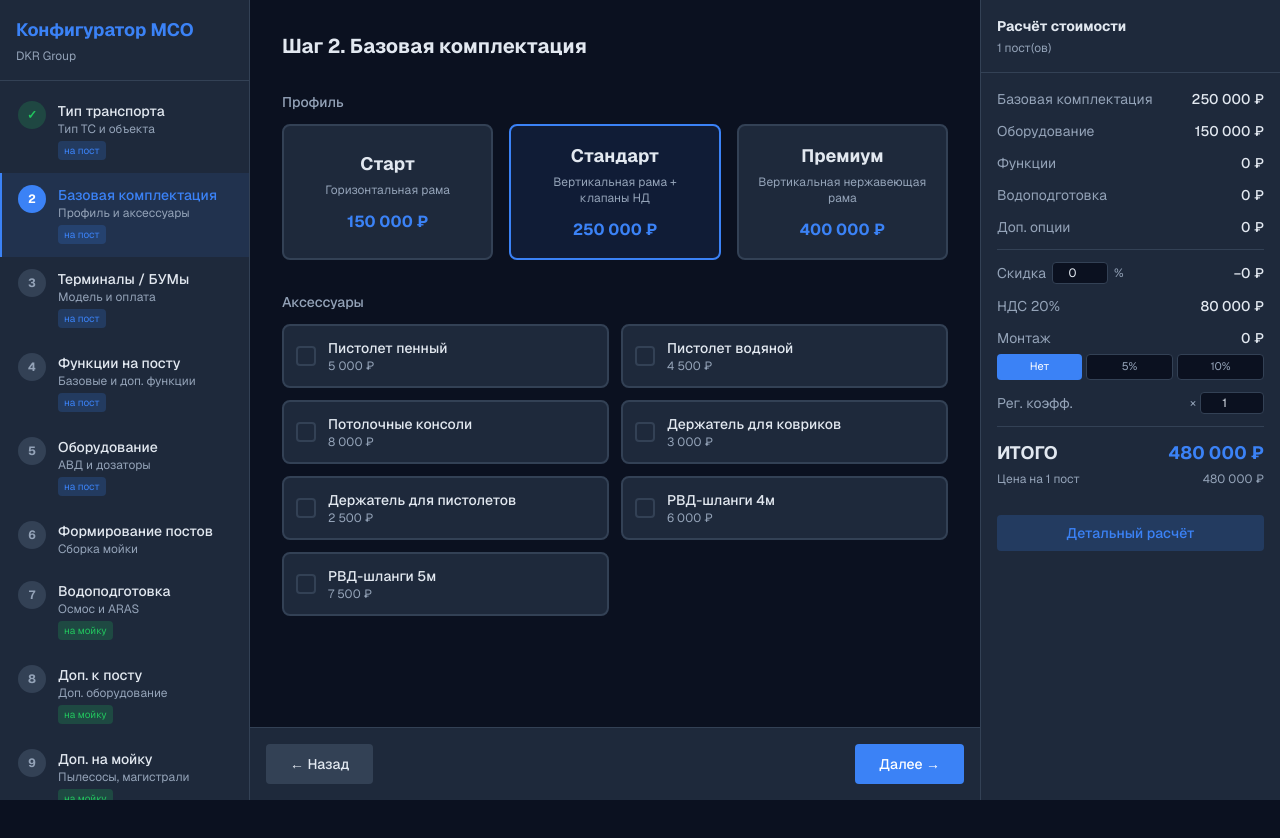
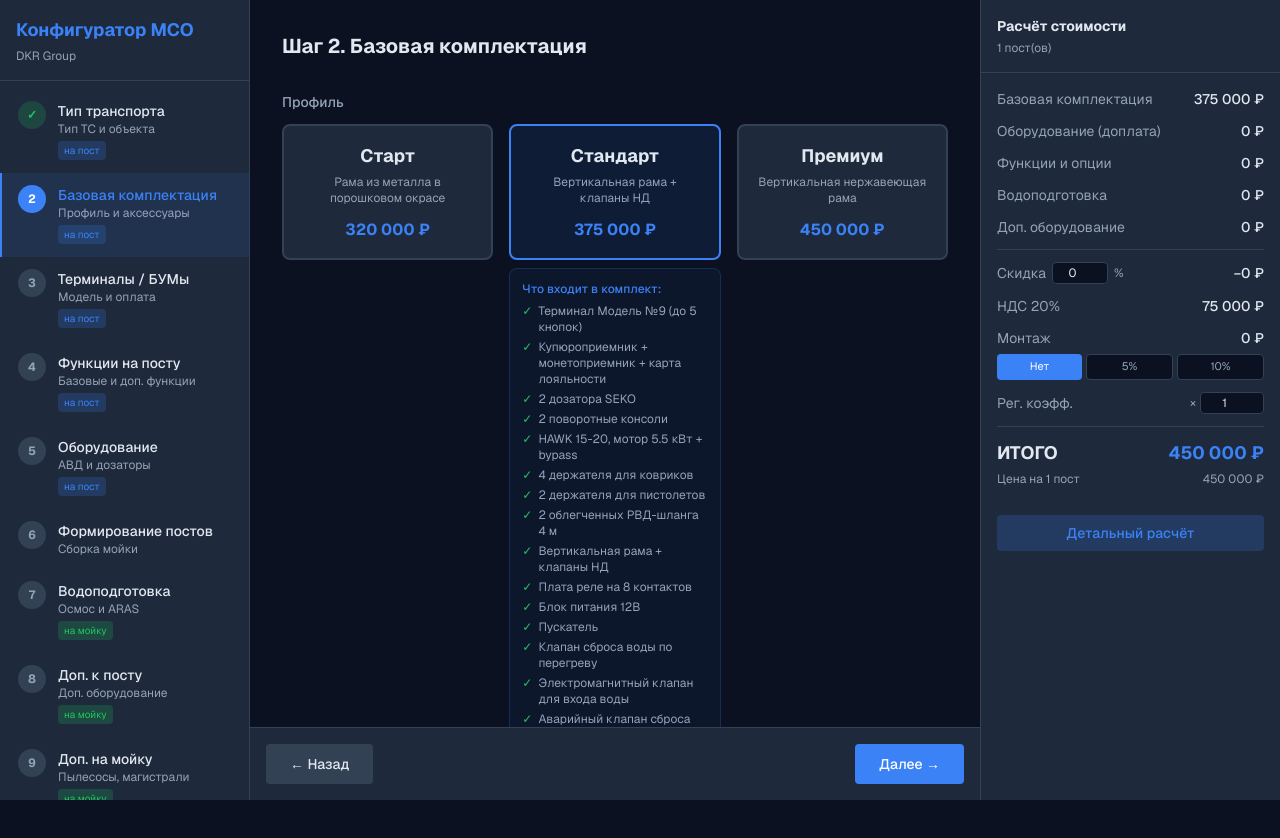
Before and after one commit to alexamatv/dkr-configurator, a Next.js app: page / in a window 1280 px wide. Both pictures are taken after a click on the button "Далее →". Shown: the top 838 px of the page. Before the commit the page ends 800 px from the top, so only its background shows below. Built offline with nearby package versions, Linux system fonts and the light colour scheme.

Commit message:
real profile data start+standard

```diff
--- a/src/components/CostPanel.tsx
+++ b/src/components/CostPanel.tsx
@@ -25,21 +25,26 @@ function useCostCalc(state: WizardState) {
   const posts = state.posts.length > 0 ? state.posts : [];
   const postCount = Math.max(posts.length, 1);
 
+  // Profile price = full kit (АВД, БУМ, оплата, аксессуары — всё включено)
   const profile = profiles.find((p) => p.id === state.step2.profile);
   const profilePrice = profile?.price ?? 0;
 
-  const accessoriesPrice = state.step2.accessories
-    .filter((a) => a.selected)
+  // Доплата за аксессуары сверх комплекта (price > 0 = апгрейд/доп)
+  const accessoriesUpgrade = state.step2.accessories
+    .filter((a) => a.selected && a.price > 0)
     .reduce((sum, a) => sum + a.price, 0);
 
+  // Доплата за БУМ (0 если из комплекта, >0 если апгрейд)
   const bum = bumModels.find((b) => b.id === state.step3.bumModel);
-  const bumPrice = bum?.price ?? 0;
+  const bumUpgrade = bum?.price ?? 0;
 
-  const paymentPrice = state.step3.paymentSystems.reduce(
+  // Доплата за системы оплаты (0 если из комплекта, >0 если доп)
+  const paymentUpgrade = state.step3.paymentSystems.reduce(
     (sum, ps) => sum + (paymentSystemPrices[ps] ?? 0),
     0
   );
 
+  // Доп. функции — только не базовые
   const functionsPrice = state.step4.functions
     .filter((f) => !f.isBase && f.option && f.option !== 'none')
     .reduce((sum, f) => {
@@ -48,8 +53,9 @@ function useCostCalc(state: WizardState) {
       return sum;
     }, 0);
 
+  // Доплата за АВД (0 если из комплекта, >0 если апгрейд)
   const avd = avdKits.find((a) => a.id === state.step5.avdKit);
-  const avdPrice = avd?.price ?? 0;
+  const avdUpgrade = avd?.price ?? 0;
 
   const osmos = osmosOptions.find((o) => o.id === state.step7.osmosOption);
   const osmosPrice = osmos?.price ?? 0;
@@ -73,7 +79,8 @@ function useCostCalc(state: WizardState) {
     state.step9.pipelines.water * 700 +
     state.step9.pipelines.chemical * 900;
 
-  const equipmentTotal = (profilePrice + accessoriesPrice + bumPrice + paymentPrice + functionsPrice + avdPrice) * postCount;
+  const upgradesPerPost = accessoriesUpgrade + bumUpgrade + paymentUpgrade + functionsPrice + avdUpgrade;
+  const equipmentTotal = (profilePrice + upgradesPerPost) * postCount;
   const washTotal = osmosPrice + arasPrice + postExtrasPrice + vacuumPrice + washExtrasPrice + pipelinesPrice;
   const subtotal = equipmentTotal + washTotal;
 
@@ -94,10 +101,10 @@ function useCostCalc(state: WizardState) {
 
   const lines: [string, number][] = [
     ['Базовая комплектация', profilePrice * postCount],
-    ['Оборудование', (avdPrice + bumPrice) * postCount],
-    ['Функции', (functionsPrice + accessoriesPrice + paymentPrice) * postCount],
+    ['Оборудование (доплата)', (avdUpgrade + bumUpgrade) * postCount],
+    ['Функции и опции', (functionsPrice + accessoriesUpgrade + paymentUpgrade) * postCount],
     ['Водоподготовка', osmosPrice + arasPrice],
-    ['Доп. опции', postExtrasPrice + vacuumPrice + washExtrasPrice + pipelinesPrice],
+    ['Доп. оборудование', postExtrasPrice + vacuumPrice + washExtrasPrice + pipelinesPrice],
   ];
 
   return {
--- a/src/components/Wizard.tsx
+++ b/src/components/Wizard.tsx
@@ -35,7 +35,34 @@ import { Step8PostExtras } from './steps/Step8PostExtras';
 import { Step9WashExtras } from './steps/Step9WashExtras';
 import { Step10Final } from './steps/Step10Final';
 
+function applyProfileDefaults(profileId: string) {
+  const profile = profiles.find((p) => p.id === profileId);
+  if (!profile) return null;
+  return {
+    step2: {
+      profile: profileId as WizardState['step2']['profile'],
+      accessories: defaultAccessories.map((a) => ({
+        ...a,
+        selected: profile.defaultAccessories.includes(a.id),
+      })),
+    },
+    step3: {
+      bumModel: profile.defaultTerminal,
+      paymentSystems: [...profile.defaultPayments],
+      customDesign: false,
+    },
+    step5: {
+      avdKit: profile.defaultAvd,
+      dosators: profile.defaultDosators.map((d, i) => ({
+        id: String(i + 1),
+        ...d,
+      })),
+    },
+  };
+}
+
 function createInitialState(): WizardState {
+  const defaults = applyProfileDefaults('standard')!;
   return {
     currentStep: 1,
     step1: {
@@ -44,28 +71,15 @@ function createInitialState(): WizardState {
       clientSearch: '',
       manager: '',
     },
-    step2: {
-      profile: 'standard',
-      accessories: defaultAccessories.map((a) => ({ ...a })),
-    },
-    step3: {
-      bumModel: 'model_13',
-      paymentSystems: [],
-      customDesign: false,
-    },
+    step2: defaults.step2,
+    step3: defaults.step3,
     step4: {
       functions: [
         ...defaultBaseFunctions.map((f) => ({ ...f })),
         ...defaultExtraFunctions.map((f) => ({ ...f })),
       ],
     },
-    step5: {
-      avdKit: 'hawk_15_25',
-      dosators: [
-        { id: '1', type: 'SEKO', quantity: 2 },
-        { id: '2', type: 'Ulka', quantity: 1 },
-      ],
-    },
+    step5: defaults.step5,
     posts: [],
     currentPostIndex: -1,
     step7: {
@@ -105,15 +119,18 @@ export function Wizard() {
   const updateStep1 = useCallback((data: Step1Data) => setState((s) => ({ ...s, step1: data })), []);
   const updateStep2 = useCallback((data: Step2Data) => {
     setState((s) => {
-      const profile = profiles.find((p) => p.id === data.profile);
-      let newStep5 = s.step5;
-      if (profile && data.profile !== s.step2.profile) {
-        newStep5 = {
-          avdKit: profile.defaultAvd,
-          dosators: profile.defaultDosators.map((d) => ({ ...d })),
-        };
+      if (data.profile !== s.step2.profile) {
+        const defaults = applyProfileDefaults(data.profile);
+        if (defaults) {
+          return {
+            ...s,
+            step2: defaults.step2,
+            step3: { ...defaults.step3, customDesign: s.step3.customDesign },
+            step5: defaults.step5,
+          };
+        }
       }
-      return { ...s, step2: data, step5: newStep5 };
+      return { ...s, step2: data };
     });
   }, []);
   const updateStep3 = useCallback((data: Step3Data) => setState((s) => ({ ...s, step3: data })), []);
@@ -209,25 +226,20 @@ export function Wizard() {
 
   const handleCreateNew = useCallback(() => {
     saveCurrentPostToList();
+    const defaults = applyProfileDefaults('standard')!;
     setState((s) => ({
       ...s,
       currentStep: 1,
       currentPostIndex: -1,
-      step2: { profile: 'standard', accessories: defaultAccessories.map((a) => ({ ...a })) },
-      step3: { bumModel: 'model_13', paymentSystems: [], customDesign: false },
+      step2: defaults.step2,
+      step3: defaults.step3,
       step4: {
         functions: [
           ...defaultBaseFunctions.map((f) => ({ ...f })),
           ...defaultExtraFunctions.map((f) => ({ ...f })),
         ],
       },
-      step5: {
-        avdKit: 'hawk_15_25',
-        dosators: [
-          { id: '1', type: 'SEKO', quantity: 2 },
-          { id: '2', type: 'Ulka', quantity: 1 },
-        ],
-      },
+      step5: defaults.step5,
     }));
   }, [saveCurrentPostToList]);
 
--- a/src/components/steps/Step2BaseConfig.tsx
+++ b/src/components/steps/Step2BaseConfig.tsx
@@ -1,6 +1,7 @@
 'use client';
 
-import type { Step2Data, Accessory } from '@/types';
+import { useState } from 'react';
+import type { Step2Data } from '@/types';
 import { profiles } from '@/data/mockData';
 
 interface Props {
@@ -9,6 +10,9 @@ interface Props {
 }
 
 export function Step2BaseConfig({ data, onChange }: Props) {
+  const [expandedProfile, setExpandedProfile] = useState<string | null>(data.profile);
+  const selectedProfile = profiles.find((p) => p.id === data.profile);
+
   const toggleAccessory = (id: string) => {
     onChange({
       ...data,
@@ -25,11 +29,17 @@ export function Step2BaseConfig({ data, onChange }: Props) {
       <div>
         <label className="block text-sm font-medium text-muted mb-3">Профиль</label>
         <div className="grid grid-cols-1 sm:grid-cols-3 gap-4">
-          {profiles.map((p) => (
+          {profiles.map((p) => {
+            const isSelected = data.profile === p.id;
+            const isExpanded = expandedProfile === p.id;
+            return (
+              <div key={p.id} className="flex flex-col">
                 <button
-              key={p.id}
-              onClick={() => onChange({ ...data, profile: p.id as Step2Data['profile'] })}
-              className={`radio-card ${data.profile === p.id ? 'selected' : ''}`}
+                  onClick={() => {
+                    onChange({ ...data, profile: p.id as Step2Data['profile'] });
+                    setExpandedProfile(isExpanded && isSelected ? null : p.id);
+                  }}
+                  className={`radio-card ${isSelected ? 'selected' : ''}`}
                 >
                   <div className="font-bold text-lg">{p.name}</div>
                   <div className="text-xs text-muted mt-1">{p.description}</div>
@@ -37,14 +47,44 @@ export function Step2BaseConfig({ data, onChange }: Props) {
                     {p.price.toLocaleString('ru-RU')} ₽
                   </div>
                 </button>
+                {isSelected && isExpanded && (
+                  <div className="mt-2 p-3 bg-accent/5 border border-accent/20 rounded-lg text-xs space-y-1">
+                    <div className="font-medium text-accent mb-1.5">Что входит в комплект:</div>
+                    {p.includedComponents.map((c, i) => (
+                      <div key={i} className="flex items-start gap-1.5 text-muted">
+                        <span className="text-success shrink-0">✓</span>
+                        <span>{c}</span>
+                      </div>
                     ))}
+                  </div>
+                )}
+                {isSelected && !isExpanded && (
+                  <button
+                    onClick={() => setExpandedProfile(p.id)}
+                    className="mt-1 text-[11px] text-accent hover:underline text-left px-1"
+                  >
+                    Показать состав комплекта
+                  </button>
+                )}
+              </div>
+            );
+          })}
         </div>
       </div>
 
       <div>
-        <label className="block text-sm font-medium text-muted mb-3">Аксессуары</label>
+        <label className="block text-sm font-medium text-muted mb-3">
+          Аксессуары
+          {selectedProfile && (
+            <span className="text-xs text-accent ml-2">
+              (отмеченные входят в комплект «{selectedProfile.name}»)
+            </span>
+          )}
+        </label>
         <div className="grid grid-cols-1 sm:grid-cols-2 gap-3">
-          {data.accessories.map((acc) => (
+          {data.accessories.map((acc) => {
+            const inKit = selectedProfile?.defaultAccessories.includes(acc.id);
+            return (
               <label
                 key={acc.id}
                 className={`flex items-center gap-3 p-3 rounded-lg border-2 cursor-pointer transition-colors ${
@@ -68,10 +108,17 @@ export function Step2BaseConfig({ data, onChange }: Props) {
                 </div>
                 <div className="min-w-0">
                   <div className="text-sm font-medium truncate">{acc.name}</div>
-                <div className="text-xs text-muted">{acc.price.toLocaleString('ru-RU')} ₽</div>
+                  <div className="text-xs text-muted">
+                    {acc.price === 0 && inKit
+                      ? 'Входит в комплект'
+                      : acc.price === 0
+                        ? '0 ₽'
+                        : `+${acc.price.toLocaleString('ru-RU')} ₽ (доплата)`}
+                  </div>
                 </div>
               </label>
-          ))}
+            );
+          })}
         </div>
       </div>
     </div>
--- a/src/data/mockData.ts
+++ b/src/data/mockData.ts
@@ -6,55 +6,128 @@ import type {
   PostExtra,
   VacuumOption,
   WashExtra,
-  Dosator,
+  ProfileConfig,
 } from '@/types';
 
-export const profiles = [
+export const profiles: ProfileConfig[] = [
   {
     id: 'start',
     name: 'Старт',
-    description: 'Горизонтальная рама',
-    price: 150000,
+    description: 'Рама из металла в порошковом окрасе',
+    price: 320000,
     defaultAvd: 'hawk_15_20',
-    defaultDosators: [
-      { id: '1', type: 'SEKO' as const, quantity: 2 },
+    defaultDosators: [{ type: 'Ulka', quantity: 2 }],
+    defaultTerminal: 'model_9',
+    defaultPayments: ['bill_acceptor', 'coin_acceptor', 'loyalty_reader'],
+    defaultAccessories: [
+      'foam_gun',
+      'water_gun',
+      'ceiling_consoles',
+      'mat_holders',
+      'gun_holders',
+      'hose_4m',
+    ],
+    includedComponents: [
+      'Терминал Модель №9 (до 5 кнопок)',
+      'Купюроприемник + монетоприемник + карта лояльности',
+      '2 дозатора Ulka',
+      '2 поворотные консоли',
+      'HAWK 15-20, мотор 5.5 кВт + bypass',
+      '4 держателя для ковриков',
+      '2 держателя для пистолетов',
+      '2 облегченных РВД-шланга 4 м',
+      'Рама из металла в порошковом окрасе',
+      'Плата реле на 8 контактов',
+      'Блок питания 12В',
+      'Пускатель',
+      'Клапан сброса воды по перегреву',
     ],
   },
   {
     id: 'standard',
     name: 'Стандарт',
     description: 'Вертикальная рама + клапаны НД',
-    price: 250000,
-    defaultAvd: 'hawk_15_25',
-    defaultDosators: [
-      { id: '1', type: 'SEKO' as const, quantity: 2 },
-      { id: '2', type: 'Ulka' as const, quantity: 1 },
+    price: 375000,
+    defaultAvd: 'hawk_15_20',
+    defaultDosators: [{ type: 'SEKO', quantity: 2 }],
+    defaultTerminal: 'model_9',
+    defaultPayments: ['bill_acceptor', 'coin_acceptor', 'loyalty_reader'],
+    defaultAccessories: [
+      'foam_gun',
+      'water_gun',
+      'ceiling_consoles',
+      'mat_holders',
+      'gun_holders',
+      'hose_4m',
+    ],
+    includedComponents: [
+      'Терминал Модель №9 (до 5 кнопок)',
+      'Купюроприемник + монетоприемник + карта лояльности',
+      '2 дозатора SEKO',
+      '2 поворотные консоли',
+      'HAWK 15-20, мотор 5.5 кВт + bypass',
+      '4 держателя для ковриков',
+      '2 держателя для пистолетов',
+      '2 облегченных РВД-шланга 4 м',
+      'Вертикальная рама + клапаны НД',
+      'Плата реле на 8 контактов',
+      'Блок питания 12В',
+      'Пускатель',
+      'Клапан сброса воды по перегреву',
+      'Электромагнитный клапан для входа воды',
+      'Аварийный клапан сброса низкого давления',
     ],
   },
   {
     id: 'premium',
     name: 'Премиум',
     description: 'Вертикальная нержавеющая рама',
-    price: 400000,
-    defaultAvd: 'mazzoni_15_20',
-    defaultDosators: [
-      { id: '1', type: 'SEKO' as const, quantity: 3 },
-      { id: '2', type: 'Ulka' as const, quantity: 2 },
+    price: 450000,
+    defaultAvd: 'hawk_15_20',
+    defaultDosators: [{ type: 'SEKO', quantity: 2 }],
+    defaultTerminal: 'model_9',
+    defaultPayments: ['bill_acceptor', 'coin_acceptor', 'loyalty_reader'],
+    defaultAccessories: [
+      'foam_gun',
+      'water_gun',
+      'ceiling_consoles',
+      'mat_holders',
+      'gun_holders',
+      'hose_4m',
+    ],
+    includedComponents: [
+      'Терминал Модель №9 (до 5 кнопок)',
+      'Купюроприемник + монетоприемник + карта лояльности',
+      '2 дозатора SEKO',
+      '2 поворотные консоли',
+      'HAWK 15-20, мотор 5.5 кВт + bypass',
+      '4 держателя для ковриков',
+      '2 держателя для пистолетов',
+      '2 облегченных РВД-шланга 4 м',
+      'Вертикальная нержавеющая рама',
+      'Плата реле на 8 контактов',
+      'Блок питания 12В',
+      'Пускатель',
+      'Клапан сброса воды по перегреву',
+      'Электромагнитный клапан для входа воды',
+      'Аварийный клапан сброса низкого давления',
     ],
   },
 ];
 
+// Аксессуары — цена 0, т.к. входят в комплект. Доплата только за апгрейды (5м вместо 4м).
 export const defaultAccessories: Accessory[] = [
-  { id: 'foam_gun', name: 'Пистолет пенный', price: 5000, selected: false },
-  { id: 'water_gun', name: 'Пистолет водяной', price: 4500, selected: false },
-  { id: 'ceiling_consoles', name: 'Потолочные консоли', price: 8000, selected: false },
-  { id: 'mat_holder', name: 'Держатель для ковриков', price: 3000, selected: false },
-  { id: 'gun_holder', name: 'Держатель для пистолетов', price: 2500, selected: false },
-  { id: 'hose_4m', name: 'РВД-шланги 4м', price: 6000, selected: false },
-  { id: 'hose_5m', name: 'РВД-шланги 5м', price: 7500, selected: false },
+  { id: 'foam_gun', name: 'Пистолет пенный', price: 0, selected: false },
+  { id: 'water_gun', name: 'Пистолет водяной', price: 0, selected: false },
+  { id: 'ceiling_consoles', name: 'Поворотные консоли (2 шт)', price: 0, selected: false },
+  { id: 'mat_holders', name: 'Держатели для ковриков (4 шт)', price: 0, selected: false },
+  { id: 'gun_holders', name: 'Держатели для пистолетов (2 шт)', price: 0, selected: false },
+  { id: 'hose_4m', name: 'РВД-шланги облегченные 4 м (2 шт)', price: 0, selected: false },
+  { id: 'hose_5m', name: 'РВД-шланги облегченные 5 м (2 шт) — апгрейд', price: 7500, selected: false },
 ];
 
 export const bumModels: BumModel[] = [
+  { id: 'model_9', name: 'Модель №9', description: 'Входит в комплект', maxButtons: 5, price: 0 },
   { id: 'model_6', name: 'Модель №6', description: 'Компактный терминал', maxButtons: 8, price: 45000 },
   { id: 'model_13', name: 'Модель №13', description: 'Стандартный терминал', maxButtons: 10, price: 55000 },
   { id: 'model_15', name: 'Модель №15', description: 'Расширенный терминал', maxButtons: 12, price: 65000 },
@@ -68,11 +141,12 @@ export const paymentSystemLabels: Record<string, string> = {
   loyalty_reader: 'Считыватель лояльности',
 };
 
+// Системы оплаты, входящие в комплект — 0 ₽, доп. — с ценой
 export const paymentSystemPrices: Record<string, number> = {
-  bill_acceptor: 25000,
-  coin_acceptor: 15000,
+  bill_acceptor: 0,
+  coin_acceptor: 0,
   acquiring: 20000,
-  loyalty_reader: 10000,
+  loyalty_reader: 0,
 };
 
 export const defaultBaseFunctions: PostFunction[] = [
@@ -93,10 +167,11 @@ export const defaultExtraFunctions: PostFunction[] = [
   { id: 'anti_bug', name: 'Антимошка', isBase: false, enabled: false, option: 'none', buttonPrice: 2000, kitPrice: 8000 },
 ];
 
+// АВД — базовый входит в комплект (0 ₽), остальные с доплатой
 export const avdKits = [
-  { id: 'hawk_15_20', name: 'HAWK 15-20, 5.5 кВт', price: 80000 },
-  { id: 'hawk_15_25', name: 'HAWK 15-25, 7.5 кВт', price: 95000 },
-  { id: 'mazzoni_15_20', name: 'MAZZONI 15-20, 5.5 кВт', price: 110000 },
+  { id: 'hawk_15_20', name: 'HAWK 15-20, мотор 5.5 кВт + bypass (входит в комплект)', price: 0 },
+  { id: 'hawk_15_25', name: 'HAWK 15-25, 7.5 кВт', price: 15000 },
+  { id: 'mazzoni_15_20', name: 'MAZZONI 15-20, 5.5 кВт', price: 30000 },
 ];
 
 export const osmosOptions: OsmosOption[] = [
```
Also changed, not shown: src/types/index.ts (+13 -0 lines). Lines whose indentation alone changed are shown as unchanged.
